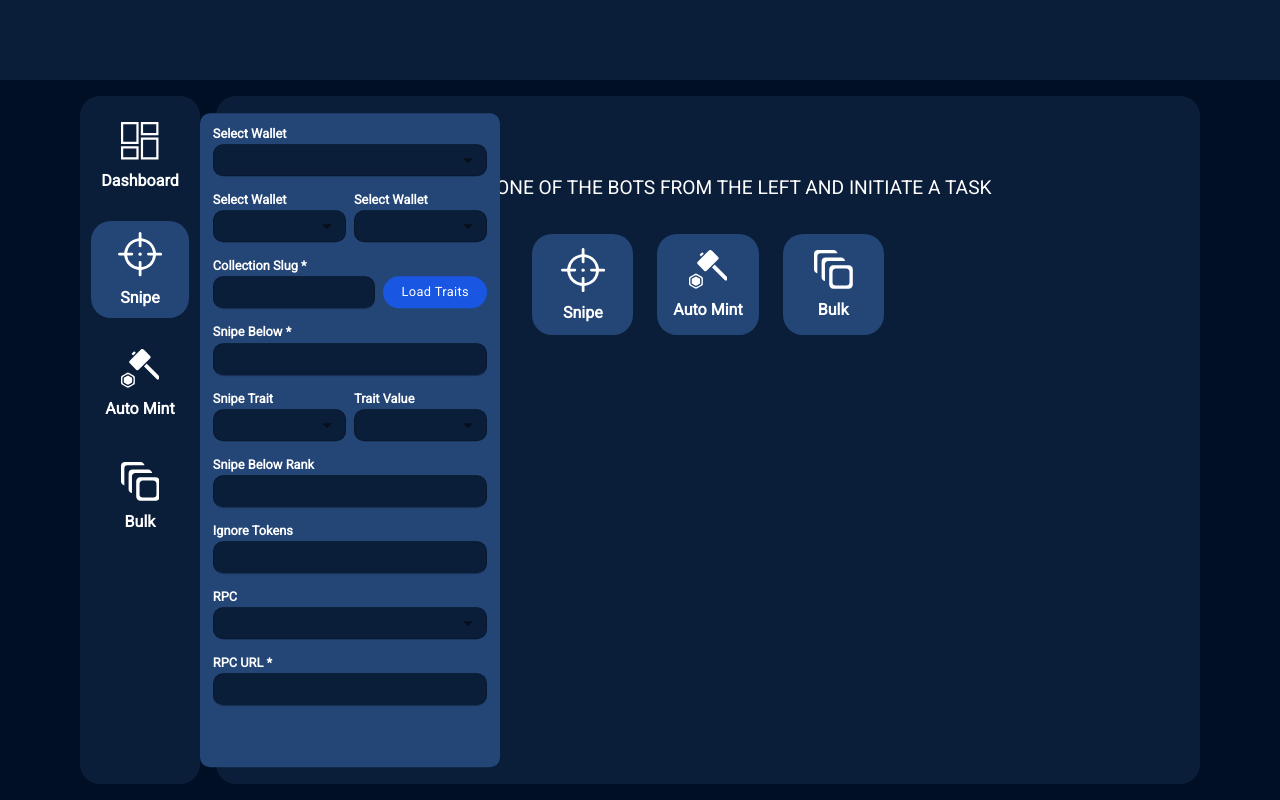
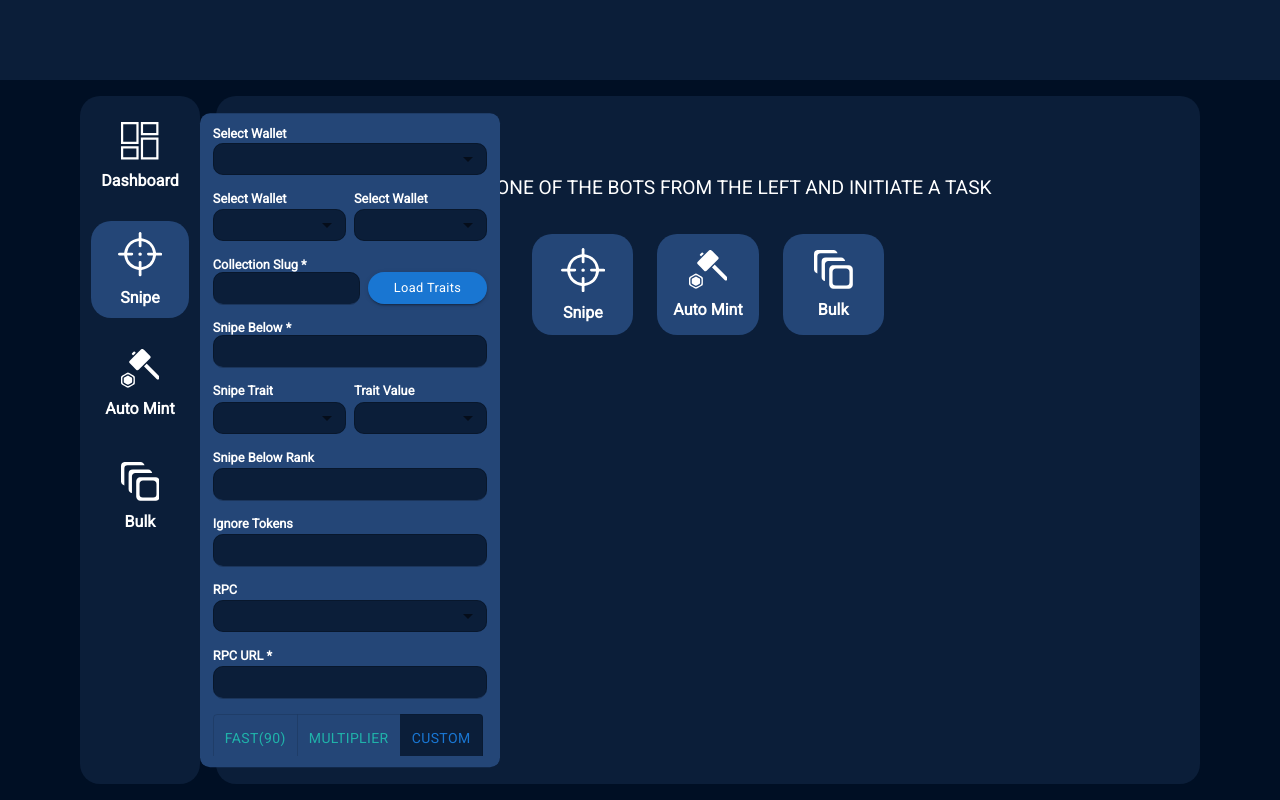
Before and after one commit to FortuneWebWorks/cyber-dash-react-pages, a React (Create React App) app: page / in a window 1280 px wide. Built offline with nearby package versions, Linux system fonts and the light colour scheme; the HTML template or start-up script is replaced by a standard one.

Commit message:
:zap: Snipe side menu completed

```diff
--- a/src/components/Menu/SideMenus/Snipe.js
+++ b/src/components/Menu/SideMenus/Snipe.js
@@ -1,9 +1,16 @@
 import { useState } from 'react';
 import { createUseStyles } from 'react-jss';
-import MenuItem from '@mui/material/MenuItem';
-import FormControl from '@mui/material/FormControl';
-import Select from '@mui/material/Select';
-import { TextField, Button } from '@mui/material';
+import { styled } from '@mui/material/styles';
+import {
+  Stack,
+  TextField,
+  FormControl,
+  MenuItem,
+  Select,
+  Button,
+  ToggleButtonGroup,
+  ToggleButton,
+} from '@mui/material';
 
 const useStyles = createUseStyles({
   selectLabel: {
@@ -30,7 +37,21 @@ const useStyles = createUseStyles({
       borderRadius: '10px',
     },
   },
+  activeBtn: {
+    '&&': {
+      backgroundColor: '#0B1E39',
+      color: '#fff',
+    },
+  },
 });
+
+const ActiveBtn = styled(ToggleButton)`
+  color: #20b2aa;
+
+  &.Mui-selected {
+    background-color: #0b1e39;
+  }
+`;
 
 export default function Snipe() {
   const styles = useStyles();
@@ -44,6 +65,13 @@ export default function Snipe() {
     setPersonName(typeof value === 'string' ? value.split(',') : value);
   };
 
+  // Toggle buttons active
+  const [alignment, setAlignment] = useState('Custom');
+
+  const handleToggle = (event, newAlignment) => {
+    setAlignment(newAlignment);
+  };
+
   return (
     <FormControl
       sx={{
@@ -55,7 +83,7 @@ export default function Snipe() {
       }}
     >
       {/* 1: Select */}
-      <div className={styles.selectLabel}>
+      <Stack spacing={0.3} fontSize="0.8rem" direction="column">
         <label htmlFor="wallet">Select Wallet</label>
         <Select
           sx={{
@@ -74,10 +102,10 @@ export default function Snipe() {
           <MenuItem value={20}>Twenty</MenuItem>
           <MenuItem value={30}>Thirty</MenuItem>
         </Select>
-      </div>
+      </Stack>
 
       {/* 2: two Select */}
-      <div className={styles.secondRow}>
+      <Stack spacing={1} direction="row">
         <div className={styles.selectLabel}>
           <label htmlFor="wallet">Select Wallet</label>
           <Select
@@ -120,11 +148,11 @@ export default function Snipe() {
             <MenuItem value={30}>Thirty</MenuItem>
           </Select>
         </div>
-      </div>
+      </Stack>
 
       {/* 3: Select & Btn */}
-      <div className={styles.secondRow}>
-        <div className={styles.selectLabel}>
+      <Stack spacing={1} direction="row" alignItems="flex-end">
+        <Stack fontSize="0.8rem">
           <label htmlFor="text">Collection Slug *</label>
           <TextField
             className={styles.textField}
@@ -140,27 +168,28 @@ export default function Snipe() {
               },
             }}
           />
-        </div>
+        </Stack>
         <Button
           variant="contained"
+          color="primary"
           sx={{
             height: '2rem',
-            backgroundColor: '#1956E2',
+            // backgroundColor: '#1956E2',
             fontSize: '0.8rem',
             borderRadius: '20px',
             padding: '0 2rem',
             whiteSpace: 'nowrap',
             textTransform: 'none',
-            boxShadow: 'none',
+            // boxShadow: 'none',
           }}
         >
           Load Traits
         </Button>
-      </div>
+      </Stack>
 
       {/* 4: number input */}
-      <div className={styles.secondRow}>
-        <div className={styles.selectLabel}>
+      <Stack spacing={1}>
+        <Stack fontSize="0.8rem">
           <label htmlFor="text">Snipe Below *</label>
           <TextField
             className={styles.textField}
@@ -176,11 +205,11 @@ export default function Snipe() {
               },
             }}
           />
-        </div>
-      </div>
+        </Stack>
+      </Stack>
 
       {/* 5: two Select */}
-      <div className={styles.secondRow}>
+      <Stack spacing={1} direction="row">
         <div className={styles.selectLabel}>
           <label htmlFor="wallet">Snipe Trait</label>
           <Select
@@ -223,10 +252,10 @@ export default function Snipe() {
             <MenuItem value={30}>Thirty</MenuItem>
           </Select>
         </div>
-      </div>
+      </Stack>
 
       {/* 6: number input */}
-      <div className={styles.secondRow}>
+      <Stack className={styles.secondRow}>
         <div className={styles.selectLabel}>
           <label htmlFor="text">Snipe Below Rank</label>
           <TextField
@@ -244,10 +273,10 @@ export default function Snipe() {
             }}
           />
         </div>
-      </div>
+      </Stack>
 
       {/* 7: number input */}
-      <div className={styles.secondRow}>
+      <Stack className={styles.secondRow}>
         <div className={styles.selectLabel}>
           <label htmlFor="text">Ignore Tokens</label>
           <TextField
@@ -265,10 +294,10 @@ export default function Snipe() {
             }}
           />
         </div>
-      </div>
+      </Stack>
 
       {/* 8: Select */}
-      <div className={styles.selectLabel}>
+      <Stack className={styles.selectLabel}>
         <label htmlFor="wallet">RPC</label>
         <Select
           sx={{
@@ -287,10 +316,10 @@ export default function Snipe() {
           <MenuItem value={20}>Twenty</MenuItem>
           <MenuItem value={30}>Thirty</MenuItem>
         </Select>
-      </div>
+      </Stack>
 
       {/* 9: text input */}
-      <div className={styles.secondRow}>
+      <Stack className={styles.secondRow}>
         <div className={styles.selectLabel}>
           <label htmlFor="text">RPC URL *</label>
           <TextField
@@ -308,7 +337,79 @@ export default function Snipe() {
             }}
           />
         </div>
-      </div>
+      </Stack>
+
+      {/* 10: Toggle buttons */}
+      <Stack>
+        <ToggleButtonGroup
+          value={alignment}
+          exclusive
+          onChange={handleToggle}
+          variant="contained"
+          color="primary"
+        >
+          <ActiveBtn value="Fast(90)">Fast(90)</ActiveBtn>
+          <ActiveBtn value="Multiplier">Multiplier</ActiveBtn>
+          <ActiveBtn value="Custom">Custom</ActiveBtn>
+        </ToggleButtonGroup>
+      </Stack>
+
+      {/* 11: two text input */}
+      <Stack className={styles.secondRow}>
+        <Stack direction="row" spacing={1}>
+          <Stack fontSize="0.6rem" spacing={0.5}>
+            <label htmlFor="text">Max Free Per Gas</label>
+            <TextField
+              className={styles.textField}
+              type="text"
+              hiddenLabel
+              size="small"
+              sx={{ input: { color: '#fff' } }}
+              inputProps={{
+                style: {
+                  height: '1rem',
+                  borderRadius: '10px',
+                  fontSize: '0.8rem',
+                },
+              }}
+            />
+          </Stack>
+          <Stack fontSize="0.6rem" spacing={0.5}>
+            <label htmlFor="text">Max Peiority fee</label>
+            <TextField
+              className={styles.textField}
+              type="text"
+              hiddenLabel
+              size="small"
+              sx={{ input: { color: '#fff' } }}
+              inputProps={{
+                style: {
+                  height: '1rem',
+                  borderRadius: '10px',
+                  fontSize: '0.8rem',
+                },
+              }}
+            />
+          </Stack>
+          <Stack fontSize="0.6rem" spacing={0.5}>
+            <label htmlFor="text">Gas Limit</label>
+            <TextField
+              className={styles.textField}
+              type="text"
+              hiddenLabel
+              size="small"
+              sx={{ input: { color: '#fff' } }}
+              inputProps={{
+                style: {
+                  height: '1rem',
+                  borderRadius: '10px',
+                  fontSize: '0.8rem',
+                },
+              }}
+            />
+          </Stack>
+        </Stack>
+      </Stack>
     </FormControl>
   );
 }
```
